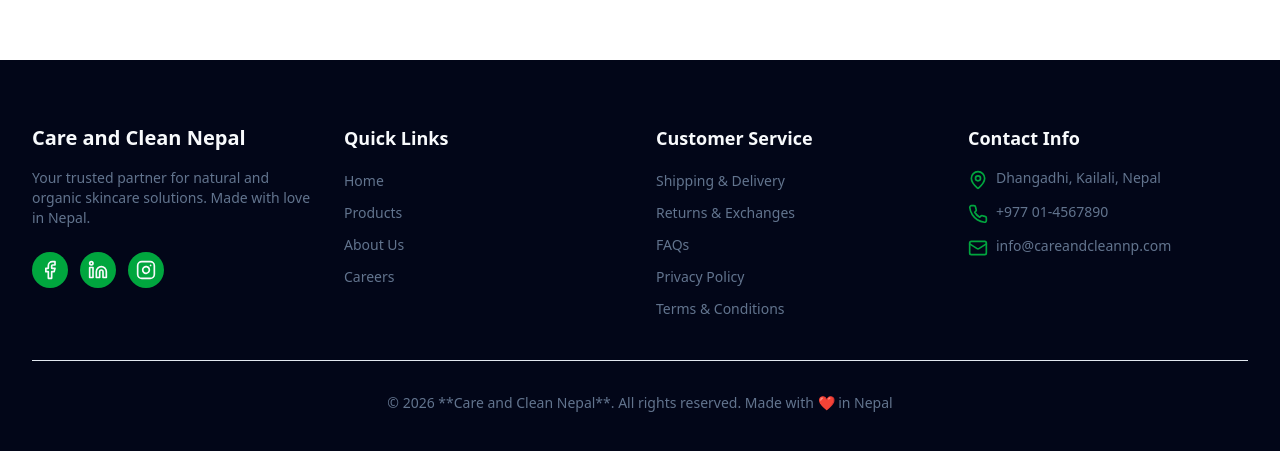
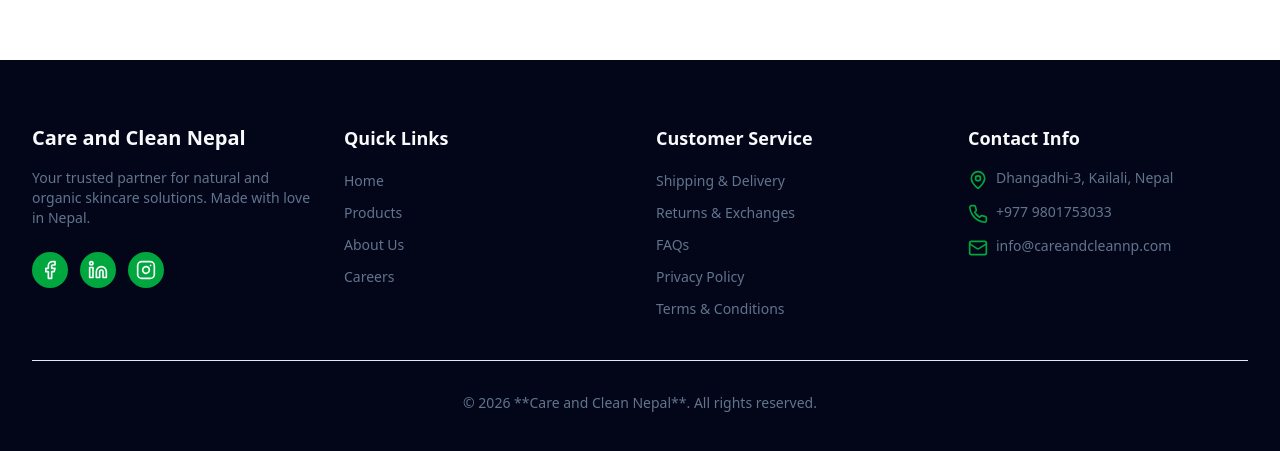
Before and after one commit to Sujan14728/skincarenepal, a Next.js app: page /products in a window 1280 px wide. Shown: the part 820-1271 px from the top of the page. Built offline with nearby package versions, Linux system fonts and the light colour scheme; no server answers; the database is empty.

Commit message:
minor fix in footer and about

```diff
--- a/app/(landing)/about/page.tsx
+++ b/app/(landing)/about/page.tsx
@@ -1,12 +1,12 @@
 import StorySection from '../../../components/landing/about-page/StorySection';
-import TeamSection from '../../../components/landing/about-page/TeamSection';
+// import TeamSection from '../../../components/landing/about-page/TeamSection';
 import ValuesSection from '../../../components/landing/about-page/ValuesSection';
 
 export default function AboutPage() {
   return (
     <div className='mx-auto max-w-6xl px-4 py-12'>
       <StorySection />
-      <TeamSection />
+      {/* <TeamSection /> */}
       <ValuesSection />
 
       {/* Join Our Journey */}
--- a/components/landing/Footer.tsx
+++ b/components/landing/Footer.tsx
@@ -119,7 +119,7 @@ const Footer = () => {
                 {/* Use theme primary for the icon color */}
                 <LuMapPin className='text-primary mt-0.5 h-5 w-5 flex-shrink-0' />
                 <span className='text-muted-foreground text-sm'>
-                  Dhangadhi, Kailali, Nepal
+                  Dhangadhi-3, Kailali, Nepal
                 </span>
               </li>
               <li className='flex items-start space-x-2'>
@@ -129,7 +129,7 @@ const Footer = () => {
                   // Use theme primary for the hover color
                   className='hover:text-primary text-muted-foreground text-sm transition-colors'
                 >
-                  +977 01-4567890
+                  +977 9801753033
                 </a>
               </li>
               <li className='flex items-start space-x-2'>
@@ -147,8 +147,6 @@ const Footer = () => {
 
         <div className='text-muted-foreground pt-8 text-center text-sm'>
           &copy; {currentYear} **Care and Clean Nepal**. All rights reserved.
-          Made with <span className='text-destructive-foreground'>❤️</span> in
-          Nepal
         </div>
       </div>
     </footer>
```
